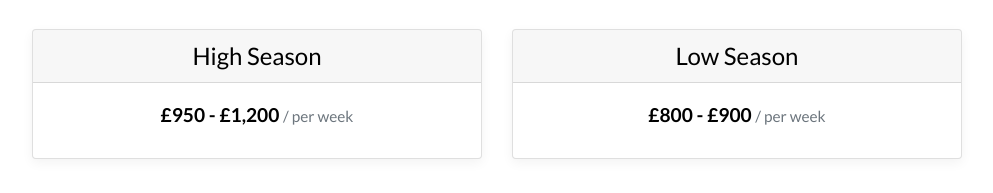
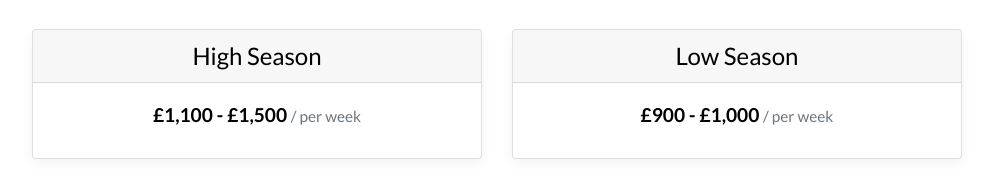
Before and after one commit to holidayvillaplayaflamencaspain/home, a website: page index.html in a window 1280 px wide. Shown: the part 7086-7279 px from the top of the page, without its empty margins (143-1136 px from the left). Drawn offline with Linux system fonts and the light colour scheme.

Commit message:
Update index.html
Prices

```diff
--- a/index.html
+++ b/index.html
@@ -289,7 +289,7 @@
             <h4 class="my-0 font-weight-normal">High Season</h4>
           </div>
           <div class="card-body">
-            <h1 class="card-title pricing-card-title">£950 - £1,200
+            <h1 class="card-title pricing-card-title">£1,100 - £1,500
               <small class="text-muted">/ per week</small>
             </h1>
             <!-- <ul class="list-unstyled mt-3 mb-4">
@@ -303,7 +303,7 @@
             <h4 class="my-0 font-weight-normal">Low Season</h4>
           </div>
           <div class="card-body">
-            <h1 class="card-title pricing-card-title">£800 - £900
+            <h1 class="card-title pricing-card-title">£900 - £1,000
               <small class="text-muted">/ per week</small>
             </h1>
             <!-- <ul class="list-unstyled mt-3 mb-4">
```
